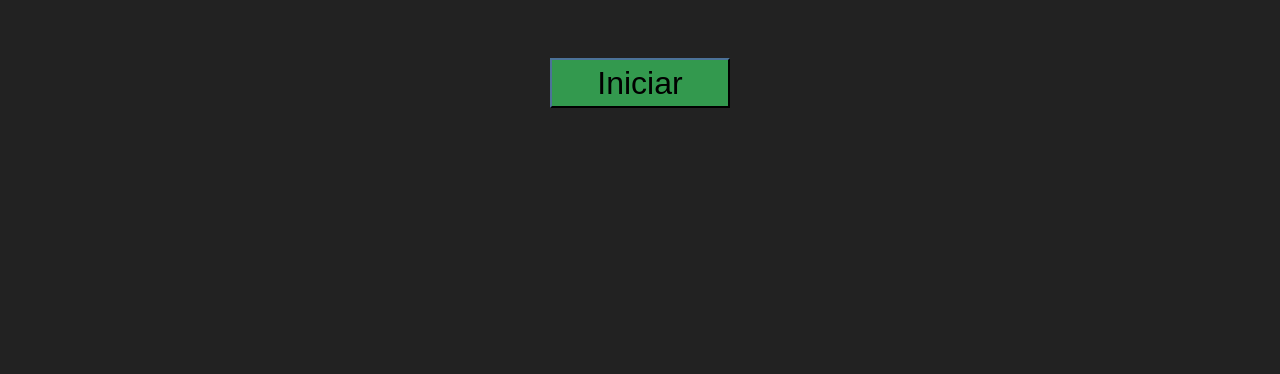
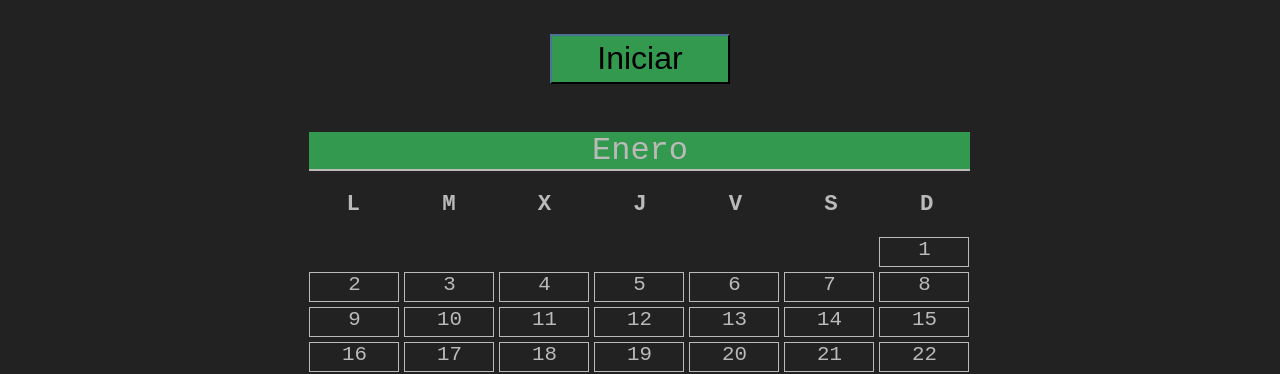
Before and after one commit to Nevet0128/countdown, a plain HTML site: page index.html in a window 1280 px wide. Shown: the part 592-966 px from the top of the page. Before the commit the page ends 800 px from the top, so only its background shows below. Drawn offline with Linux system fonts and the light colour scheme; a web font is replaced by a local one.

Commit message:
calendar to mark when you did all your tasks

```diff
--- /dev/null
+++ b/css/_calendar.scss
@@ -0,0 +1,95 @@
+#calendar {
+  grid-area: calendar;
+
+  display: flex;
+  flex-direction: row;
+  flex-wrap: wrap;
+
+  justify-content: space-evenly;
+  gap: 10px;
+  height: auto;
+  min-height: 100hv;
+
+  width: 100%;
+
+  .meses {
+    width: 661px;
+    height: auto;
+    min-height: auto;
+
+    color: #babab9;
+
+    align-items: center;
+  }
+
+  .titulo-mes {
+    text-align: center;
+    font-size: 2rem;
+
+    margin: 0;
+    border-bottom: 2px solid #babab9;
+
+    background-color: rgb(51, 153, 78);
+
+    &:hover {
+      cursor: default;
+    }
+  }
+
+  .nombre-dias {
+    display: flex;
+    flex-direction: row;
+    justify-content: space-evenly;
+    gap: 45px;
+    width: 100%;
+    height: auto;
+    font-size: 1.4rem;
+
+    margin-top: 20px;
+
+    &:hover {
+      cursor: default;
+    }
+  }
+
+  .seccion-dias {
+    display: flex;
+    flex-direction: row;
+
+    gap: 5px;
+    flex-wrap: wrap;
+    justify-content: flex-start;
+
+    text-align: center;
+
+    width: 100%;
+    height: auto;
+
+    margin: 20px 0;
+
+    .numero-dia {
+      font-size: 1.3rem;
+      height: 30px;
+      width: 90px;
+      margin: 0;
+
+      border-style: solid;
+      border-width: 1px;
+      box-sizing: border-box;
+
+      &:hover {
+        cursor: pointer;
+      }
+    }
+
+    .dia-relleno {
+      height: 30px;
+      width: 90px;
+      margin: 0;
+    }
+  }
+
+  .marked {
+    background-color: rgb(140, 12, 12);
+  }
+}
--- a/css/main.scss
+++ b/css/main.scss
@@ -2,7 +2,7 @@
   font-family: sevenSegment;
   src: url(../assets/14\ Segment\ LED\ Regular.ttf);
 }
-@import url("https://fonts.cdnfonts.com/css/alarm-clock");
+@import url('https://fonts.cdnfonts.com/css/alarm-clock');
 
 @mixin horizontalCenter() {
   margin-left: auto;
@@ -14,20 +14,22 @@
   text-align: center;
 }
 
-@import "./music";
-@import "./to-do";
-@import "./time";
+@import './music';
+@import './to-do';
+@import './time';
+@import './calendar';
 
 body {
   display: grid;
   grid-template-areas:
-    "header header header"
-    "toDo   main   music";
-  grid-template-rows: 20% 80%;
+    'header   header   header'
+    'toDo     main     music'
+    'calendar calendar calendar';
+  grid-template-rows: auto auto auto;
   grid-template-columns: 15% 70% 15%;
 
   background-color: #222;
-  font-family: "Courier New", Courier, monospace;
+  font-family: 'Courier New', Courier, monospace;
 }
 
 #main-title {
@@ -67,7 +69,7 @@ body {
     margin: 5vh auto;
     font-size: 10rem;
     font-weight: 400;
-    font-family: "alarm clock", sevenSegment;
+    font-family: 'alarm clock', sevenSegment;
     background-color: rgb(51, 153, 78);
     border-radius: 50px 10px;
   }
--- a/index.html
+++ b/index.html
@@ -100,10 +100,13 @@
         />
       </div>
     </section>
+
+    <section id="calendar"></section>
   </body>
 
   <script src="./js/main.js"></script>
   <script src="./js/to-do.js"></script>
   <script src="./js/time.js"></script>
   <script src="./js/music.js"></script>
+  <script src="./js/calendar.js"></script>
 </html>
--- /dev/null
+++ b/js/calendar.js
@@ -0,0 +1,193 @@
+const $calendario = d.getElementById('calendar')
+
+const diasEnMeses = {
+  1: 31,
+  2: 28,
+  3: 31,
+  4: 30,
+  5: 31,
+  6: 30,
+  7: 31,
+  8: 31,
+  9: 30,
+  10: 31,
+  11: 30,
+  12: 31,
+}
+
+const nombreDias = ['L', 'M', 'X', 'J', 'V', 'S', 'D']
+
+const diaDeInicioMes = [
+  6, //'D'
+  2, //'X'
+  2, //'X'
+  5, //'S'
+  0, //'L'
+  3, //'J'
+  5, //'S'
+  1, //'M'
+  4, //'V'
+  6, //'D'
+  2, //'X'
+  4, //'V'
+]
+
+function traerCalendario() {
+  if (!localStorage.getItem('calendario')) {
+    let calendarioObjeto = {
+      Enero: {},
+      Febrero: {},
+      Marzo: {},
+      Abril: {},
+      Mayo: {},
+      Junio: {},
+      Julio: {},
+      Agosto: {},
+      Septiembre: {},
+      Octubre: {},
+      Noviembre: {},
+      Diciembre: {},
+    }
+    window.localStorage.setItem('calendario', JSON.stringify(calendarioObjeto))
+
+    return calendarioObjeto
+  }
+
+  let calendarioGuardado = JSON.parse(localStorage.getItem('calendario'))
+
+  return calendarioGuardado
+}
+
+function addTextNode(text) {
+  const newContent = d.createTextNode(text)
+  return newContent
+}
+
+const buscarMarked = /marked/
+const calendarioGuardado = traerCalendario()
+
+//Agregando las secciones con sus respectivos nombres a cada mes
+for (mes = 1; mes <= 12; mes++) {
+  //div para cada mes
+  const seccionMes = d.createElement('div')
+  seccionMes.className = 'meses'
+
+  //asignando nombres del mes
+  const nombreMes = d.createElement('p')
+  nombreMes.className = 'titulo-mes'
+
+  switch (mes) {
+    case 1:
+      nombreMes.appendChild(addTextNode('Enero'))
+      break
+    case 2:
+      nombreMes.appendChild(addTextNode('Febrero'))
+      break
+    case 3:
+      nombreMes.appendChild(addTextNode('Marzo'))
+      break
+    case 4:
+      nombreMes.appendChild(addTextNode('Abril'))
+      break
+    case 5:
+      nombreMes.appendChild(addTextNode('Mayo'))
+      break
+    case 6:
+      nombreMes.appendChild(addTextNode('Junio'))
+      break
+    case 7:
+      nombreMes.appendChild(addTextNode('Julio'))
+      break
+    case 8:
+      nombreMes.appendChild(addTextNode('Agosto'))
+      break
+    case 9:
+      nombreMes.appendChild(addTextNode('Septiembre'))
+      break
+    case 10:
+      nombreMes.appendChild(addTextNode('Octubre'))
+      break
+    case 11:
+      nombreMes.appendChild(addTextNode('Noviembre'))
+      break
+    case 12:
+      nombreMes.appendChild(addTextNode('Diciembre'))
+      break
+
+    default:
+      console.log('Error en switch')
+      break
+  }
+
+  //agregando el nombre de los días
+  const seccionNombreDia = d.createElement('div')
+  seccionNombreDia.className = 'nombre-dias'
+  for (let i = 0; i <= 6; i++) {
+    let contenedor = d.createElement('b')
+    let nombreDia = d.createTextNode(nombreDias[i])
+    contenedor.appendChild(nombreDia)
+    seccionNombreDia.appendChild(contenedor)
+  }
+
+  //Agregando los días al mes
+  const seccionDias = d.createElement('div')
+  seccionDias.className = 'seccion-dias'
+
+  //Entra cuando los meses no empiezan el lunes
+  //para rellenar los días en los que no empieza en lunes
+  if (diaDeInicioMes[mes - 1] > 0) {
+    for (let i = 0; i < diaDeInicioMes[mes - 1]; i++) {
+      const dias = d.createElement('div')
+      dias.className = 'dia-relleno'
+      seccionDias.appendChild(dias)
+    }
+  }
+
+  //Agregando los dias de los meses
+  for (let contador = 1; contador <= diasEnMeses[mes]; contador++) {
+    const dias = d.createElement('p')
+    dias.className = 'numero-dia'
+    dias.classList.add(nombreMes.textContent)
+
+    const numDia = d.createTextNode(contador)
+
+    dias.appendChild(numDia)
+    seccionDias.appendChild(dias)
+
+    //Si en el objeto guardado está guardado el dia de ese mes, entonces se le pone el fondo verde
+    if (calendarioGuardado[nombreMes.textContent][contador]) {
+      dias.classList.add('marked')
+    }
+  }
+
+  seccionMes.appendChild(nombreMes)
+  seccionMes.appendChild(seccionNombreDia)
+  seccionMes.appendChild(seccionDias)
+
+  $calendario.appendChild(seccionMes)
+}
+
+d.addEventListener('click', (e) => {
+  //console.log(e.target)
+  if (
+    e.target.matches('p') &&
+    e.target.parentNode.className === 'seccion-dias'
+  ) {
+    let hasMarked = buscarMarked.test(e.target.classList)
+    let calendario = JSON.parse(window.localStorage.getItem('calendario'))
+    let mes = e.target.parentNode.parentNode.firstElementChild.textContent
+    let dia = e.target.textContent
+
+    if (!hasMarked) {
+      // Añadir fondo verde
+      e.target.classList.add('marked')
+      calendario[mes][dia] = 'marked'
+      window.localStorage.setItem('calendario', JSON.stringify(calendario))
+    } else {
+      // Remover fondo verde
+      e.target.classList.remove('marked')
+      delete calendario[mes][dia]
+      window.localStorage.setItem('calendario', JSON.stringify(calendario))
+    }
+  }
+})
```
Also changed, not shown: css/main.css, 1 other file.
